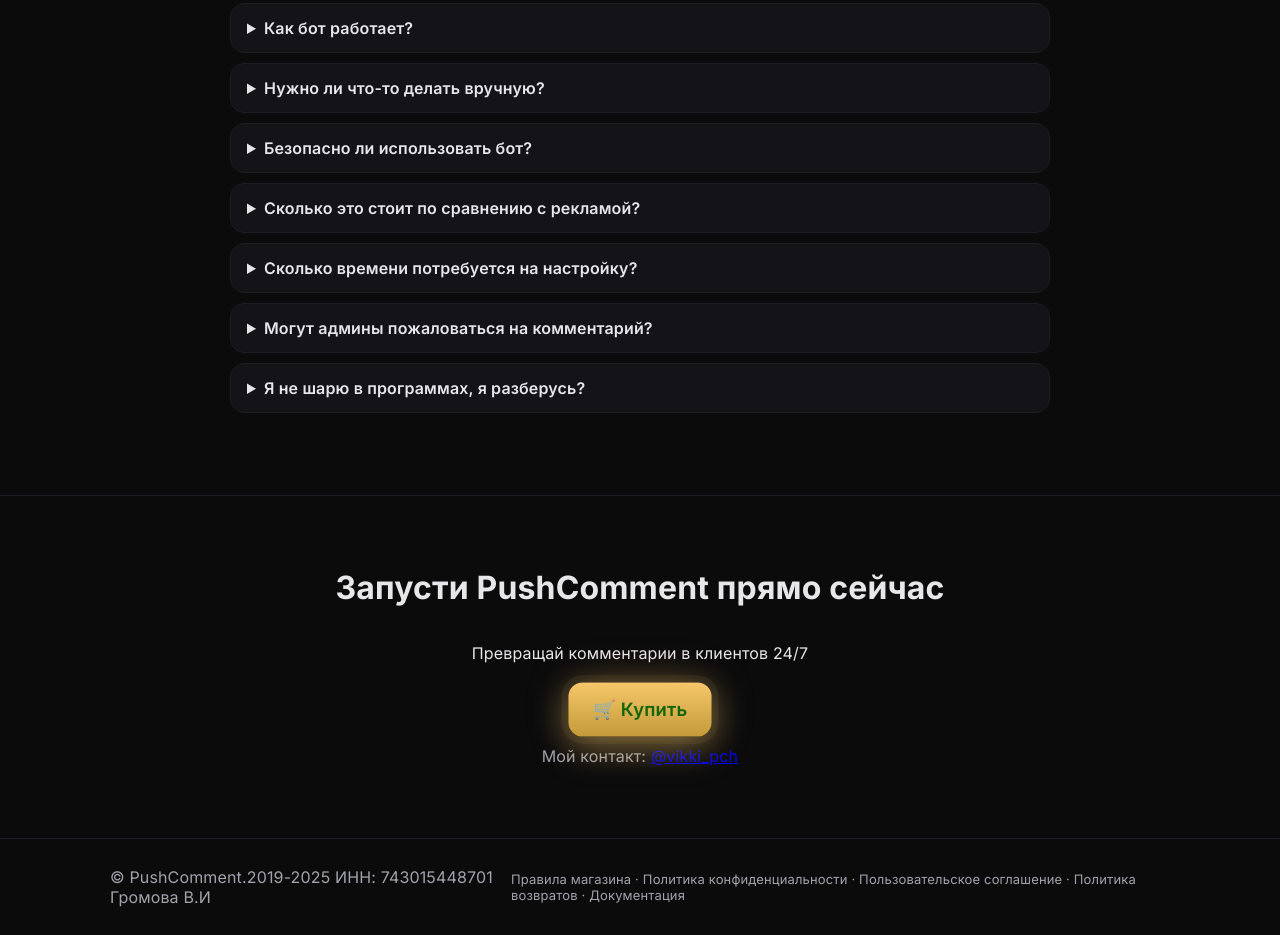
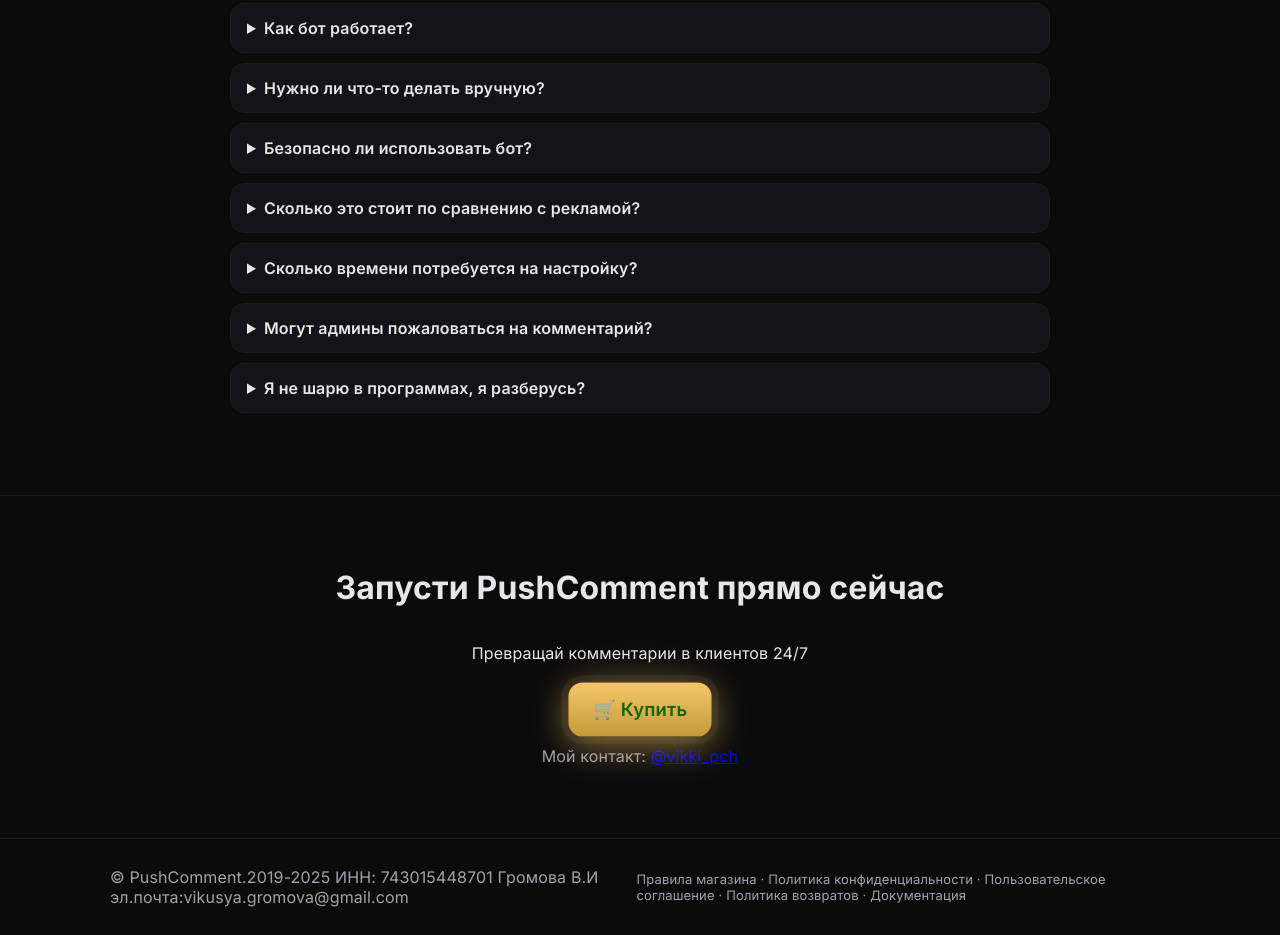
Before and after one commit to vikki2345/pushcomment-site, a plain HTML site: page index.html in a window 1280 px wide. Shown: the part 2204-3139 px from the top of the page. Drawn offline with Linux system fonts and the light colour scheme.

Commit message:
Update index.html

```diff
--- a/index.html
+++ b/index.html
@@ -199,7 +199,7 @@
 
   <footer class="site-footer">
     <div class="container footer-inner">
-      <div>© <span id="year"></span> PushComment.2019-2025  ИНН: 743015448701 Громова В.И</div>
+      <div>© <span id="year"></span> PushComment.2019-2025  ИНН: 743015448701 Громова В.И эл.почта:vikusya.gromova@gmail.com</div>
       <div class="small muted">
         <a href="rules.html">Правила магазина</a> ·
         <a href="privacy.html">Политика конфиденциальности</a> ·
```
